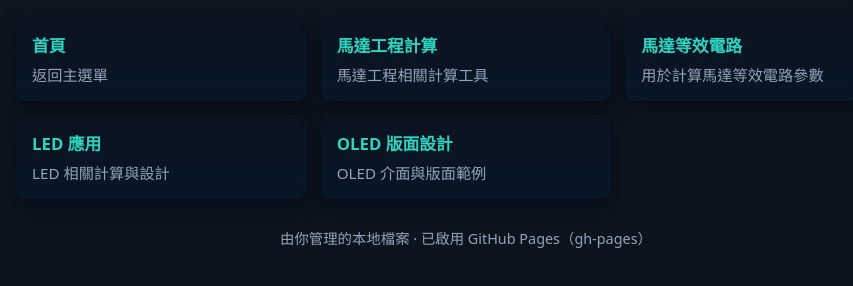
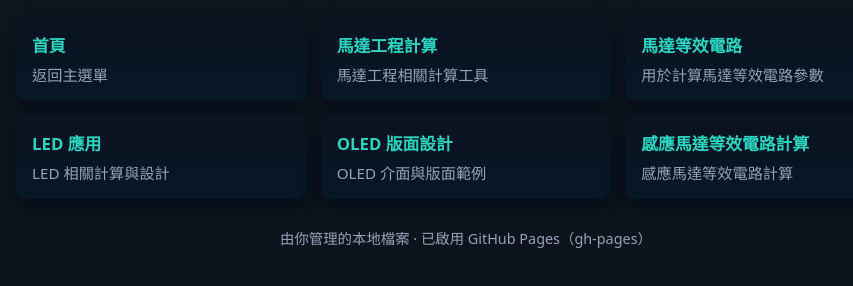
Before and after one commit to Isaacyang34/Homepage, a plain HTML site: page index.html in a window 1280 px wide. Shown: the part 134-420 px from the top of the page, without its empty margins (174-1027 px from the left). Drawn offline with Linux system fonts and the light colour scheme.

Commit message:
Add link for感應馬達等效電路計算 page

```diff
--- a/index.html
+++ b/index.html
@@ -33,6 +33,10 @@
         <div class="nav-title">OLED 版面設計</div>
         <div class="nav-desc">OLED 介面與版面範例</div>
       </a>
+      <a class="nav-item" href="等校電路計算.html">
+        <div class="nav-title">感應馬達等效電路計算</div>
+        <div class="nav-desc">感應馬達等效電路計算</div>
+      </a>
     </nav>
 
     <footer class="site-footer">由你管理的本地檔案 · 已啟用 GitHub Pages（gh-pages）</footer>
```
